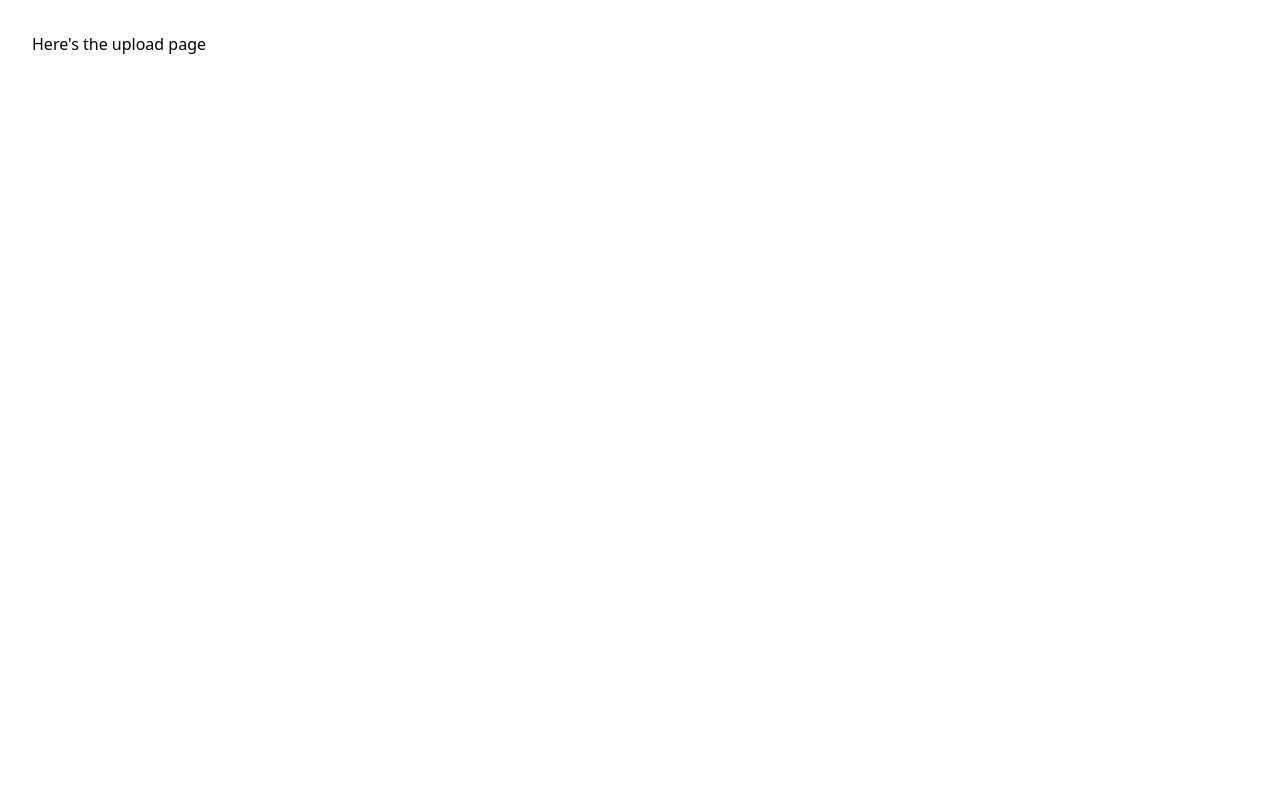
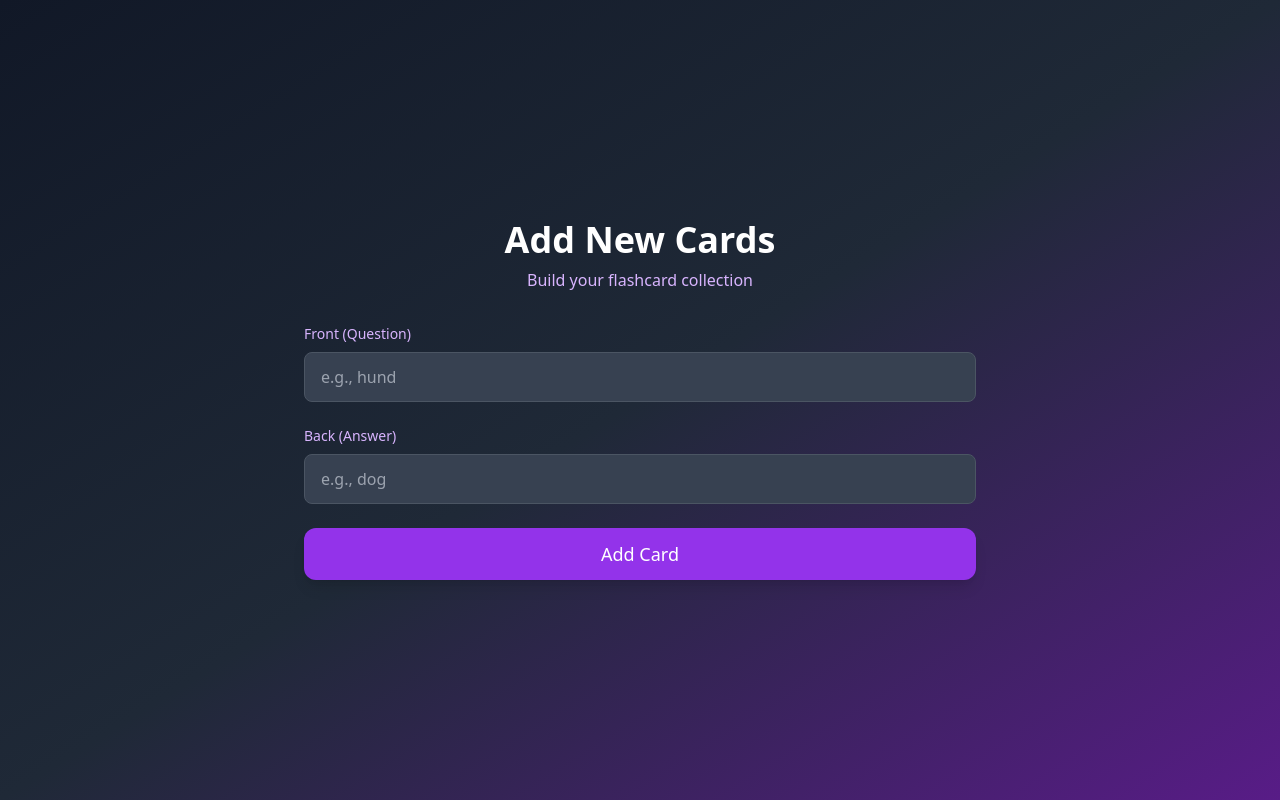
Before and after one commit to tiana25/StudyCards, a React (Vite) app in the folder flashcard-frontend/: page /upload in a window 1280 px wide. Built offline with nearby package versions, Linux system fonts and the light colour scheme.

Commit message:
flashcards-frontend: (UploadPage) add UI for input fields for front and back of flashcards

```diff
--- a/flashcard-frontend/src/UploadPage.tsx
+++ b/flashcard-frontend/src/UploadPage.tsx
@@ -1,9 +1,68 @@
-import React from 'react';
+import React, { useState } from 'react';
+
+const API_BASE = 'http://localhost:3000';
 
 export default function UploadPage() {
+    const [front, setFront] = useState('');
+    const [back, setBack] = useState('');
+    const [submitting, setSubmitting] = useState(false);
+
+    const handleKeyPress = () => {
+        console.log('Handle press')
+    }
+
+    const handleSubmit = () => {
+        console.log('Handle submit')
+    }
+
     return (
-        <div style={{ padding: '2rem' }}>
-            <h2>Here's the upload page</h2>
-        </div>
+        <div className="min-h-screen bg-gradient-to-br from-gray-900 via-gray-800 to-purple-900 flex items-center justify-center p-4">
+            <div className="w-full max-w-2xl">
+                <div className="text-center mb-8">
+                    <h1 className="text-white text-4xl font-bold mb-2">Add New Cards</h1>
+                    <p className="text-purple-300">Build your flashcard collection</p>
+                </div>
+
+                <div>
+                    <div className="mb-6">
+                        <label className="block text-purple-300 text-sm font-medium mb-2">
+                            Front (Question)
+                        </label>
+                        <input
+                            type="text"
+                            value={front}
+                            onChange={(e) => setFront(e.target.value)}
+                            onKeyPress={handleKeyPress}
+                            placeholder="e.g., hund"
+                            className="w-full px-4 py-3 bg-gray-700 text-white rounded-lg border border-gray-600 focus:border-purple-500 focus:outline-none focus:ring-2 focus:ring-purple-500/50 transition-all"
+                            disabled={submitting}
+                        />
+                    </div>
+
+                    <div className="mb-6">
+                        <label className="block text-purple-300 text-sm font-medium mb-2">
+                            Back (Answer)
+                        </label>
+                        <input
+                            type="text"
+                            value={back}
+                            onChange={(e) => setBack(e.target.value)}
+                            onKeyPress={handleKeyPress}
+                            placeholder="e.g., dog"
+                            className="w-full px-4 py-3 bg-gray-700 text-white rounded-lg border border-gray-600 focus:border-purple-500 focus:outline-none focus:ring-2 focus:ring-purple-500/50 transition-all"
+                            disabled={submitting}
+                        />
+                    </div>
+
+                    <button
+                        onClick={handleSubmit}
+                        disabled={submitting}
+                        className="w-full py-3 bg-purple-600 hover:bg-purple-700 text-white text-lg font-medium rounded-xl transition-all transform hover:scale-105 shadow-lg disabled:opacity-50 disabled:cursor-not-allowed disabled:transform-none"
+                    >
+                        {submitting ? 'Adding...' : 'Add Card'}
+                    </button>
+                </div>
+            </div>
+        </div >
     );
 };
```
